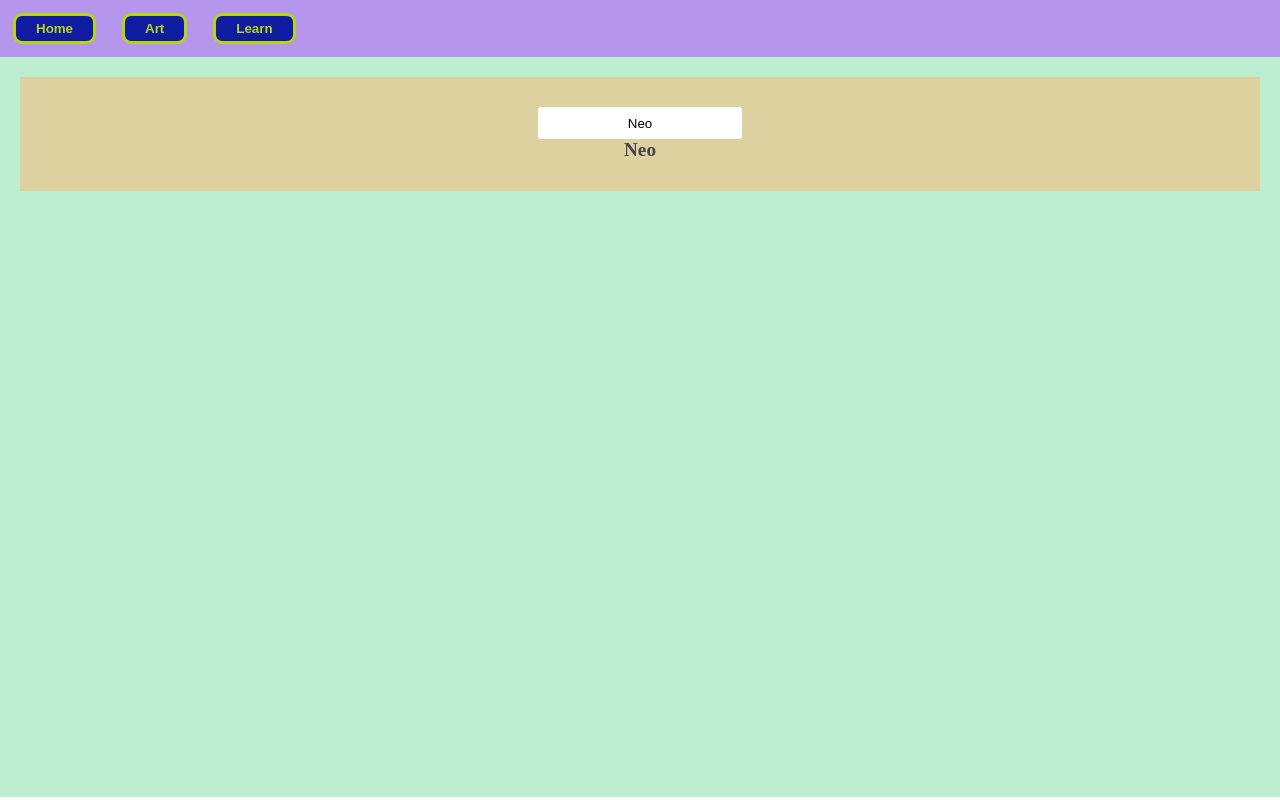
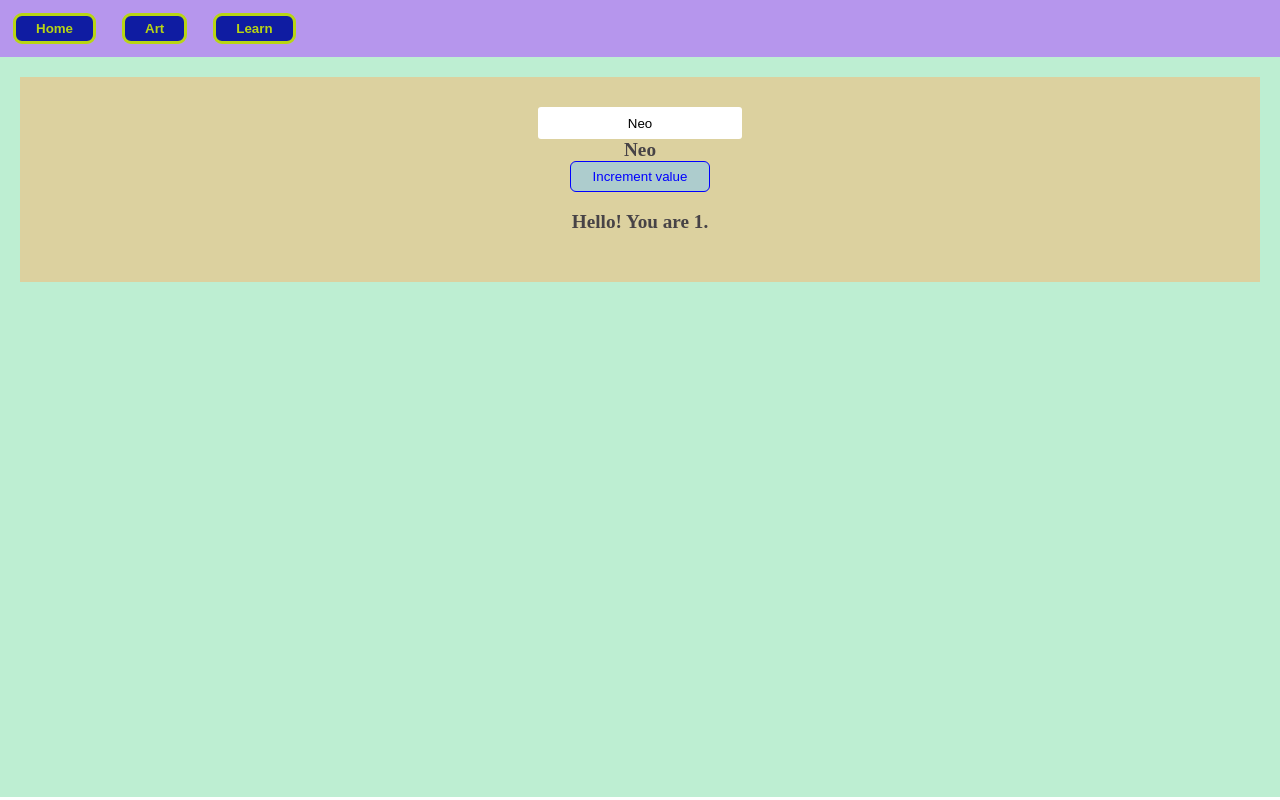
Before and after one commit to Rushika-Gowlikar/React-JS, a React (Create React App) app: page / in a window 1280 px wide. Both pictures are taken after a click on the button "Learn". Built offline with nearby package versions, Linux system fonts and the light colour scheme.

Commit message:
updated hook changes

```diff
--- a/src/components/learn/learn.css
+++ b/src/components/learn/learn.css
@@ -18,3 +18,19 @@
     border: 3px solid blue;
 
 }
+.btn{
+    color: blue;
+    border-radius: 6px;
+    border: 1px solid;
+    padding: 7px 22px;
+    background-color: rgb(173, 204, 205);
+
+}
+.btn:hover{
+    color: rgb(173, 204, 205);
+    border-radius: 6px;
+    border: 1px solid;
+    padding: 7px 22px;
+    background-color: blue;
+
+}
--- a/src/components/learn/learn.js
+++ b/src/components/learn/learn.js
@@ -1,7 +1,24 @@
-import { useState } from 'react'
+import { useEffect, useReducer, useState } from 'react'
 import './learn.css'
+
 export default function Learn(){
- const [initialValue, setNewValue]= useState("Neo")
+
+
+
+const [initialValue, setNewValue]= useState("Neo");
+const [state,dispatch]= useReducer(reducer,{age:1});
+
+useEffect(()=>{
+ console.log("update data")
+})
+function reducer(state,action ){
+if(action.type==="increment_age"){
+    return {age: state.age+1 }
+}
+}
+function handleClick(){
+dispatch ({type: 'increment_age' })
+}
   function UpdateValue($event){
 setNewValue($event.target.value)
   }
@@ -10,5 +27,8 @@ setNewValue($event.target.value)
     return (<div className='learn-page'>
         <input type='text' className='inputField' value={initialValue} onChange={UpdateValue}/><br/>
         {initialValue}
+        <br/>
+        <button className="btn" onClick={handleClick}>Increment value</button>
+        <p>Hello! You are {state.age}.</p>
     </div>)
 }
```
